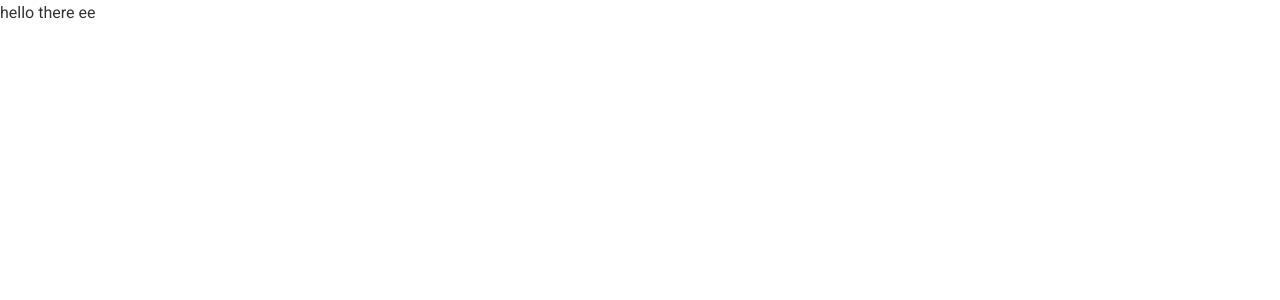
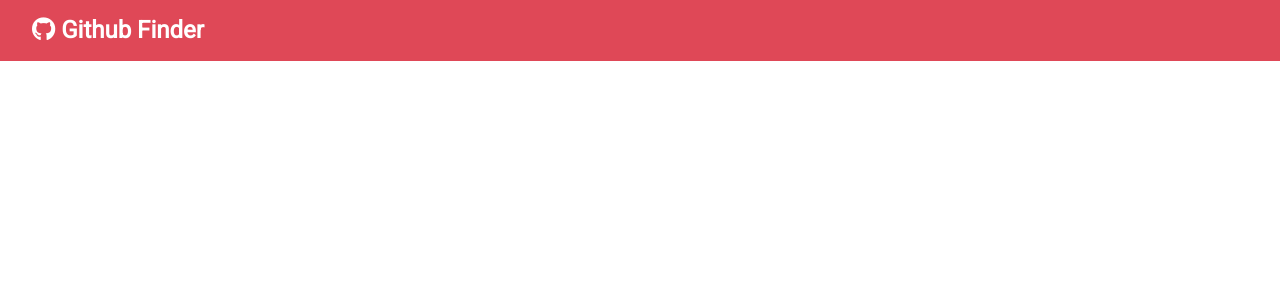
Before and after one commit to Estif017/react-github-finder, a React (Create React App) app: page / in a window 1280 px wide. Shown: the top 300 px of the page. Built offline with nearby package versions, Linux system fonts and the light colour scheme.

Commit message:
added navbar component to the app

```diff
--- a/package.json
+++ b/package.json
@@ -7,6 +7,7 @@
     "@testing-library/jest-dom": "^5.11.5",
     "@testing-library/react": "^11.1.0",
     "@testing-library/user-event": "^12.1.10",
+    "prop-types": "^15.7.2",
     "react": "^17.0.1",
     "react-dom": "^17.0.1",
     "react-scripts": "4.0.0",
--- a/public/index.html
+++ b/public/index.html
@@ -11,6 +11,12 @@
     />
     <link rel="apple-touch-icon" href="%PUBLIC_URL%/logo192.png" />
     <link rel="manifest" href="%PUBLIC_URL%/manifest.json" />
+    <link
+    rel="stylesheet"
+    href="https://use.fontawesome.com/releases/v5.8.2/css/all.css"
+    integrity="sha384-oS3vJWv+0UjzBfQzYUhtDYW+Pj2yciDJxpsK1OYPAYjqT085Qq/1cq5FLXAZQ7Ay"
+    crossorigin="anonymous"
+  />
     <title>Github Finder</title>
   </head>
   <body>
--- a/src/App.js
+++ b/src/App.js
@@ -1,12 +1,17 @@
-import React from 'react'
+import React,{Component} from 'react'
+
 import './App.css';
+import Navbar from './Components/Navbar/Navbar';
 
-function App() {
-  return (
-    <div className="App">
-      hello there ee
-    </div>
-  );
+class App extends Component {
+
+  render(){
+    return (
+      <div className="App">
+        <Navbar  />
+      </div>
+    );
+  }
 }
 
 export default App;
--- /dev/null
+++ b/src/Components/Navbar/Navbar.js
@@ -0,0 +1,24 @@
+import React, { Component } from 'react'
+import PropTypes from 'prop-types'
+
+export class Navbar extends Component {
+
+  static defaultProps= {
+    title:'Github Finder',
+    icon:'fab fa-github'
+  }
+
+  static propTypes= {
+    title:PropTypes.string.isRequired,
+    icon:PropTypes.string.isRequired
+  }
+    render() {
+        return (
+            <nav className="navbar bg-primary">
+                <h1><i className={this.props.icon}/> {this.props.title}</h1>
+            </nav>
+        )
+    }
+}
+
+export default Navbar
```
